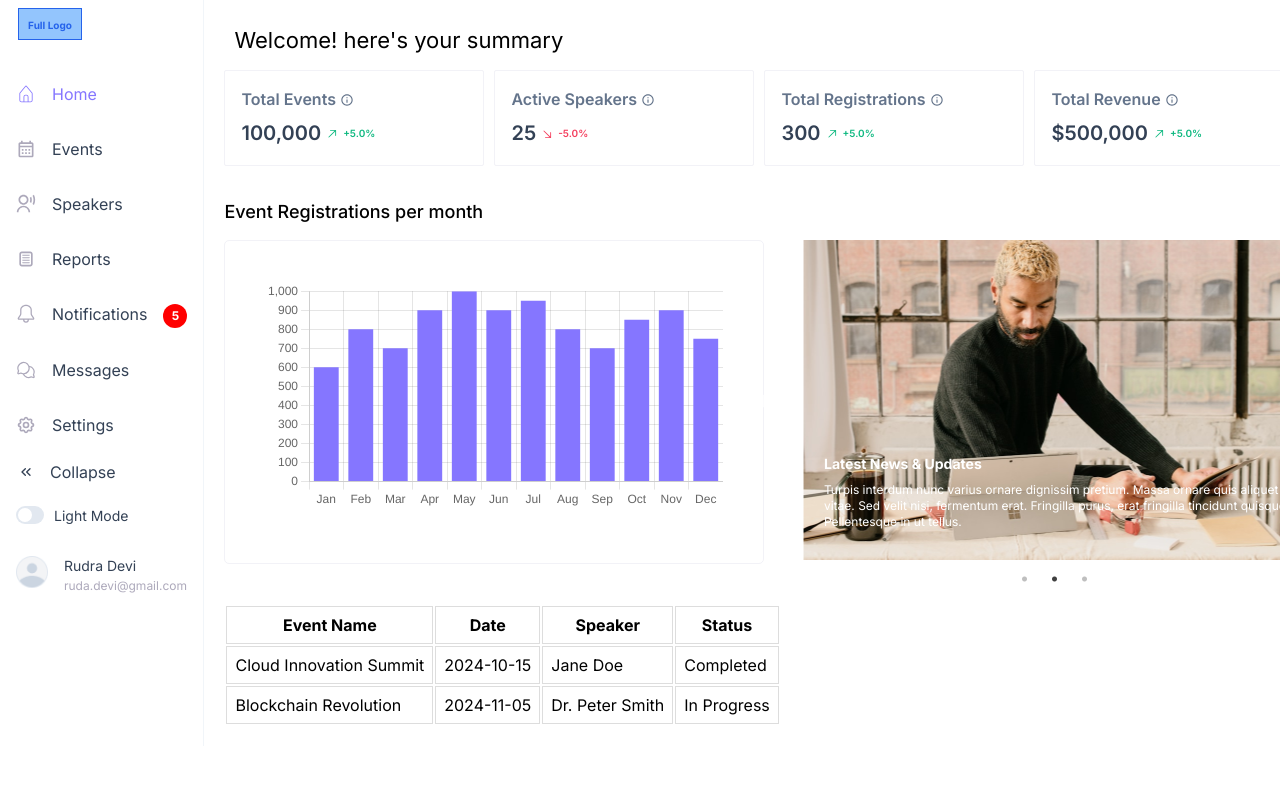
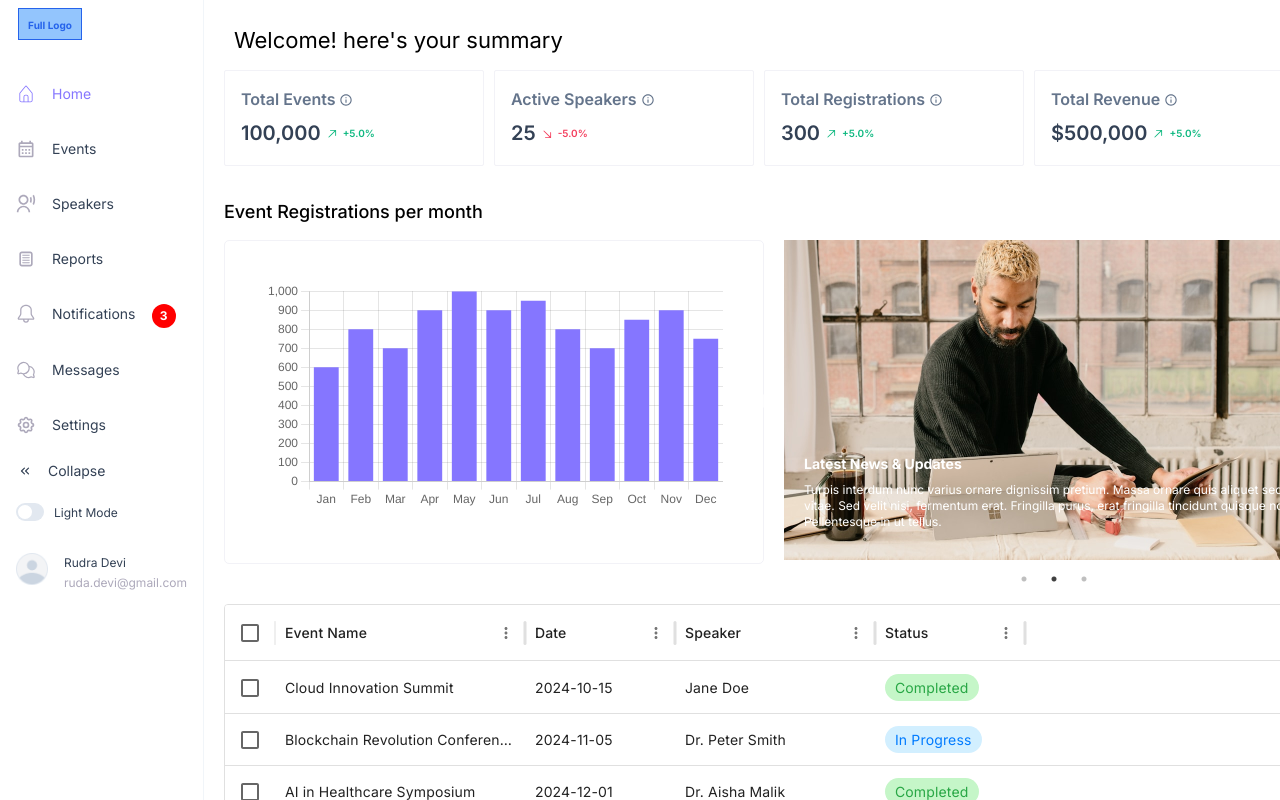
Before and after one commit to Meshach88/events-management, a React (Vite) app: page / in a window 1280 px wide. Shown: the top 800 px of the page. Built offline with nearby package versions, Linux system fonts and the light colour scheme.

Commit message:
added table

```diff
--- a/package.json
+++ b/package.json
@@ -11,6 +11,10 @@
     "preview": "vite preview"
   },
   "dependencies": {
+    "@emotion/react": "^11.13.3",
+    "@emotion/styled": "^11.13.0",
+    "@mui/material": "^6.1.5",
+    "@mui/x-data-grid": "^7.21.0",
     "react": "^18.3.1",
     "react-chartjs-2": "^5.2.0",
     "react-dom": "^18.3.1",
--- a/src/components/EventsHistory.jsx
+++ b/src/components/EventsHistory.jsx
@@ -1,35 +1,138 @@
-// EventsHistory.js
-function EventsHistory() {
-    const events = [
-      { name: 'Cloud Innovation Summit', date: '2024-10-15', speaker: 'Jane Doe', status: 'Completed' },
-      { name: 'Blockchain Revolution', date: '2024-11-05', speaker: 'Dr. Peter Smith', status: 'In Progress' },
-      // Add more events
-    ];
+import * as React from "react";
+import { DataGrid } from "@mui/x-data-grid";
+import { Box } from "@mui/material";
+import {MenuItem, TextField} from '@mui/material';
 
-    return (
-      <div className="events-history">
-        <table>
-          <thead>
-            <tr>
-              <th>Event Name</th>
-              <th>Date</th>
-              <th>Speaker</th>
-              <th>Status</th>
-            </tr>
-          </thead>
-          <tbody>
-            {events.map((event, index) => (
-              <tr key={index}>
-                <td>{event.name}</td>
-                <td>{event.date}</td>
-                <td>{event.speaker}</td>
-                <td>{event.status}</td>
-              </tr>
-            ))}
-          </tbody>
-        </table>
-      </div>
-    );
-  }
+// Sample data for the table
+const rows = [
+  {
+    id: 1,
+    eventName: "Cloud Innovation Summit",
+    date: "2024-10-15",
+    speaker: "Jane Doe",
+    status: "Completed",
+  },
+  {
+    id: 2,
+    eventName: "Blockchain Revolution Conference",
+    date: "2024-11-05",
+    speaker: "Dr. Peter Smith",
+    status: "In Progress",
+  },
+  {
+    id: 3,
+    eventName: "AI in Healthcare Symposium",
+    date: "2024-12-01",
+    speaker: "Dr. Aisha Malik",
+    status: "Completed",
+  },
+  {
+    id: 4,
+    eventName: "Future of Fintech Forum",
+    date: "2024-10-25",
+    speaker: "John Lee",
+    status: "Completed",
+  },
+  {
+    id: 5,
+    eventName: "Data Analytics in Business",
+    date: "2024-11-12",
+    speaker: "Rachel Moore",
+    status: "Completed",
+  },
+  {
+    id: 6,
+    eventName: "Sustainable Energy Expo",
+    date: "2024-09-28",
+    speaker: "Prof. Alan Green",
+    status: "Completed",
+  },
+  {
+    id: 7,
+    eventName: "Web3 Interfaces Workshop",
+    date: "2024-10-10",
+    speaker: "Kevin Adams",
+    status: "In Progress",
+  },
+  {
+    id: 8,
+    eventName: "Cybersecurity for Startups",
+    date: "2024-11-19",
+    speaker: "Emily Zhang",
+    status: "In Progress",
+  },
+  {
+    id: 9,
+    eventName: "Smart Cities Forum",
+    date: "2024-10-18",
+    speaker: "Dr. Maria Hernandez",
+    status: "Completed",
+  },
+  {
+    id: 10,
+    eventName: "Tech Safari Mixer",
+    date: "2024-09-30",
+    speaker: "Guest Panel",
+    status: "In Progress",
+  },
+];
 
-  export default EventsHistory;
+// Define the columns
+const columns = [
+  { field: "eventName", headerName: "Event Name", width: 250 },
+  { field: "date", headerName: "Date", width: 150 },
+  { field: "speaker", headerName: "Speaker", width: 200 },
+  {
+    field: "status",
+    headerName: "Status",
+    width: 150,
+    renderCell: (params) => (
+      <span
+        style={{
+          padding: "5px 10px",
+          borderRadius: "15px",
+          backgroundColor: params.value === "Completed" ? "#C5F6C8" : "#D2EFFF",
+          color: params.value === "Completed" ? "#28A745" : "#007BFF",
+        }}
+      >
+        {params.value}
+      </span>
+    ),
+  },
+];
+
+export default function EventsHistory() {
+  return (
+    <Box sx={{ height: 500, width: "100%" }}>
+      <DataGrid
+        rows={rows}
+        columns={columns}
+        pageSize={5}
+        rowsPerPageOptions={[5, 10, 20]}
+        checkboxSelection
+        disableSelectionOnClick
+        components={{
+          Toolbar: () => (
+            <div style={{ padding: "10px" }}>
+              {/* Add sorting, filtering toolbar here */}
+
+              <TextField
+                id="filter-status"
+                select
+                label="Filter by Status"
+                value={statusFilter}
+                onChange={(e) => setStatusFilter(e.target.value)}
+                variant="outlined"
+                size="small"
+              >
+                <MenuItem value="All">All</MenuItem>
+                <MenuItem value="Completed">Completed</MenuItem>
+                <MenuItem value="In Progress">In Progress</MenuItem>
+              </TextField>
+            </div>
+          ),
+        }}
+      />
+    </Box>
+  );
+}
--- a/src/components/Sidebar.jsx
+++ b/src/components/Sidebar.jsx
@@ -13,7 +13,7 @@ import { assets } from "../assets";
 function Sidebar({ toggleDarkMode, isDarkMode, setIsDarkMode }) {
   const [isCollapsed, setIsCollapsed] = useState(false);
   const [activeItem, setActiveItem] = useState("Home"); // Default active item is 'Home'
-  const [notificationCount, setNotificationCount] = useState(5);
+  const [notificationCount, setNotificationCount] = useState(3);
 
   const handleItemClick = (itemName) => {
     setActiveItem(itemName); // Set the active item when clicked
--- a/src/index.css
+++ b/src/index.css
@@ -57,7 +57,7 @@
 
 .sidebar ul li {
   list-style: none;
-  font-size: 16px;
+  font-size: 14px;
   color: #334155;
   font-weight: 400;
   line-height: 20px;
@@ -88,7 +88,7 @@
 }
 
 .sidebar .profile .profile-info {
-  font-size: 14px;
+  font-size: 12px;
   font-weight: 400;
   color: #334155;
 }
@@ -173,7 +173,7 @@ events-history table {
   background-color: transparent;
   border: none;
   cursor: pointer;
-  font-size: 16px;
+  font-size: 14px;
   color: #334155;
 }
 
@@ -351,7 +351,7 @@ events-history table {
   display: flex;
   align-items: center;
   padding: 8px;
-  font-size: 14px;
+  font-size: 12px;
   color: #334155;
 }
 
```
Also changed, not shown: 1 other file (tests, documents, lock files or other folders).
